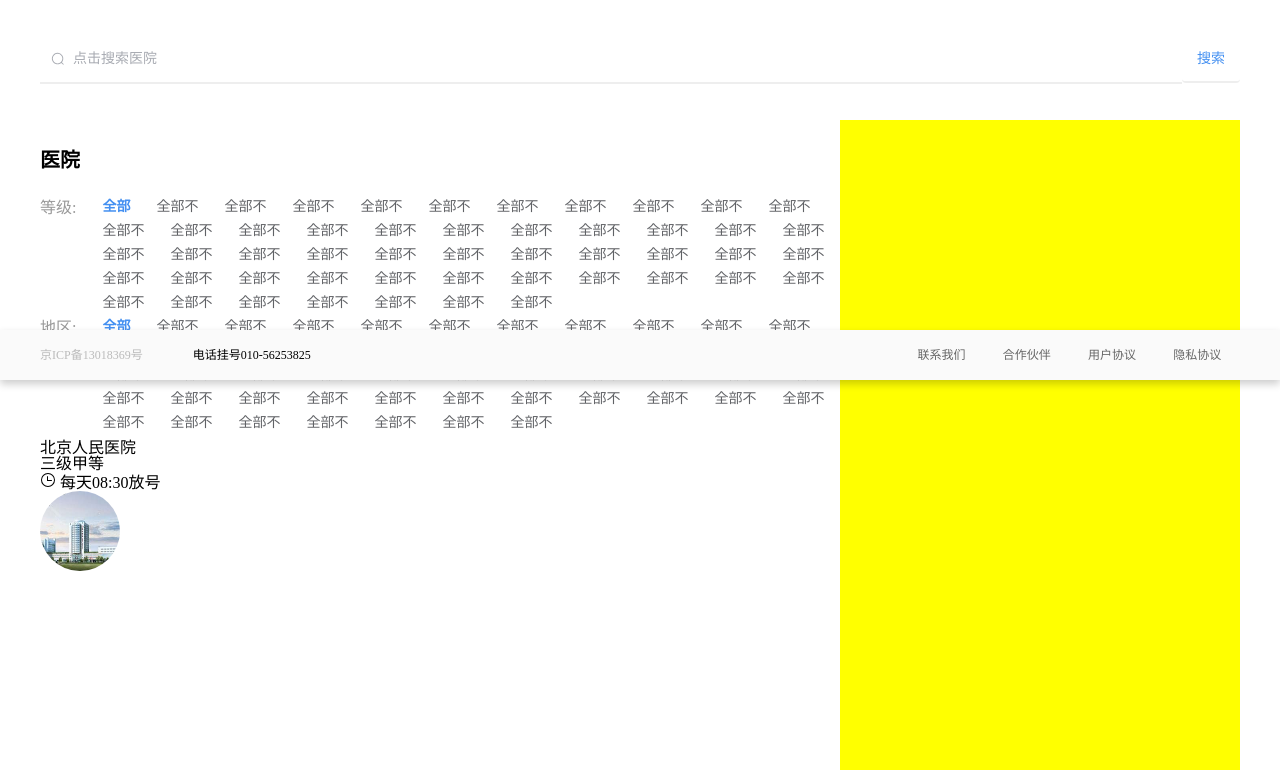
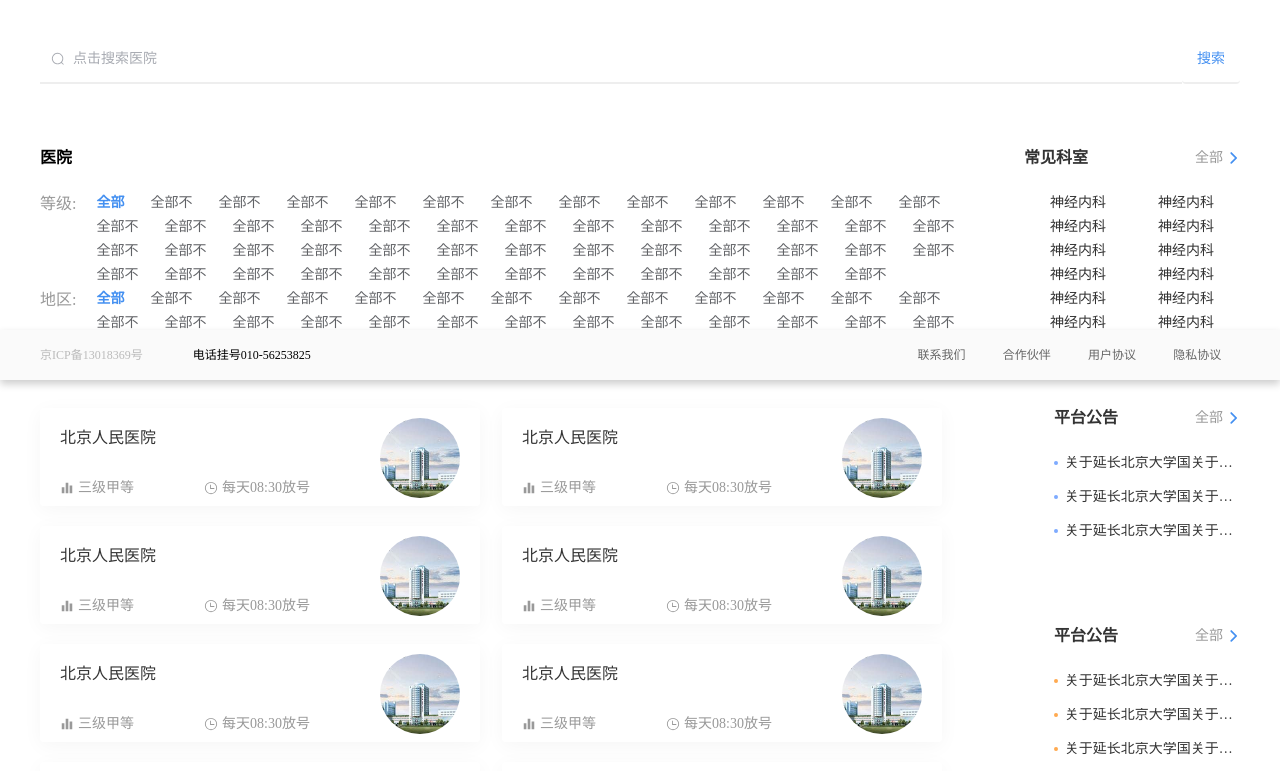
Before and after one commit to Nantoforget/syt, a Vue app: page /home in a window 1280 px wide. Shown: the part 420-1191 px from the top of the page. Built offline with nearby package versions, Linux system fonts and the light colour scheme.

Commit message:
home静态完成（有一个bug，设置内容区域的高度超过一定大小会出现横向滚动条）

```diff
--- a/components.d.ts
+++ b/components.d.ts
@@ -7,6 +7,7 @@
 
 declare module 'vue' {
   export interface GlobalComponents {
+    ElAffix: typeof import('element-plus/es')['ElAffix']
     ElAutocomplete: typeof import('element-plus/es')['ElAutocomplete']
     ElButton: typeof import('element-plus/es')['ElButton']
     ElCarousel: typeof import('element-plus/es')['ElCarousel']
--- a/src/App.vue
+++ b/src/App.vue
@@ -12,11 +12,12 @@
 
 <style scoped lang="scss">
 .app {
-  width: 100%;
   .main {
     width: 1200px;
-    padding: 70px 0 50px 0;
-    margin: 0 auto;
+    min-height: 800px;
+    margin: 70px auto;
+    box-sizing: content-box;
+    padding-bottom: 70px;
   }
 }
 </style>
--- a/src/components/HospoitalTop/index.vue
+++ b/src/components/HospoitalTop/index.vue
@@ -13,8 +13,8 @@
         </el-input>
       </div>
       <div class="top-right">
-        <div class="help">帮助中心</div>
-        <div class="login">登录/注册</div>
+        <div class="help my-link">帮助中心</div>
+        <div class="login my-link">登录/注册</div>
       </div>
     </div>
   </div>
--- /dev/null
+++ b/src/pages/Home/components/Carousel.vue
@@ -0,0 +1,25 @@
+<template>
+  <el-carousel height="350px" :interval="5000" arrow="hover">
+    <el-carousel-item v-for="item in 4" :key="item">
+      <img
+        src="http://syt.atguigu.cn/_nuxt/img/web-banner1.b91d1a1.png"
+        alt=""
+      />
+    </el-carousel-item>
+  </el-carousel>
+</template>
+
+<script setup lang="ts"></script>
+
+<script lang="ts">
+export default {
+  name: "Carousel"
+};
+</script>
+
+<style scoped lang="scss">
+img {
+  width: 100%;
+  height: 350px;
+}
+</style>
--- a/src/pages/Home/components/HospitalList.vue
+++ b/src/pages/Home/components/HospitalList.vue
@@ -17,11 +17,14 @@
     </div>
   </div>
   <div class="bottom">
-    <div class="card">
+    <div class="card" v-for="item in 10">
       <div class="info">
         <div class="hospital-title">北京人民医院</div>
         <div class="bottom-container">
-          <div class="icon-wrapper">三级甲等</div>
+          <div class="icon-wrapper">
+            <el-icon><Histogram /></el-icon>
+            三级甲等
+          </div>
           <div class="icon-wrapper">
             <el-icon><Clock /></el-icon>
             每天08:30放号
@@ -39,7 +42,7 @@
 </template>
 
 <script setup lang="ts">
-import { Clock } from "@element-plus/icons-vue";
+import { Clock, Histogram } from "@element-plus/icons-vue";
 </script>
 
 <script lang="ts">
@@ -50,21 +53,38 @@
 
 <style scoped lang="scss">
 .top {
+  width: 100%;
+  box-sizing: border-box;
   .text {
-    font-size: 20px;
+    font-size: 16px;
     font-weight: bold;
     margin: 30px 0;
+    font-family:
+      Helvetica Neue,
+      Helvetica,
+      Arial,
+      PingFang SC,
+      Hiragino Sans GB,
+      Heiti SC,
+      Microsoft YaHei,
+      WenQuanYi Micro Hei,
+      sans-serif;
   }
   .check {
     display: flex;
     justify-content: space-between;
     flex-wrap: wrap;
     color: #999;
+    .title {
+      margin-right: 20px;
+    }
     .list {
       flex: 1;
       color: #666 !important;
+      flex-wrap: wrap;
+      margin-right: -26px;
       :deep(.el-link) {
-        margin: 0 0 10px 26px;
+        margin: 0 26px 10px 0;
       }
       .checked {
         color: #4490f1;
@@ -74,7 +94,42 @@
   }
 }
 .bottom {
+  display: grid;
+  grid-template-columns: 1fr 1fr;
+  box-sizing: border-box;
   .card {
+    width: 440px;
+    height: 98px;
+    display: grid;
+    grid-template-columns: auto 100px;
+    align-items: center;
+    box-shadow: 0 4px 20px 0 rgba(0, 0, 0, 0.04);
+    margin-top: 20px;
+    border-radius: 4px;
+    transition: all 0.3s ease;
+    .info {
+      display: grid;
+      grid-template-rows: 60px 40px;
+      align-items: center;
+      margin-left: 20px;
+      .hospital-title {
+        color: #333;
+        font-size: 16px;
+      }
+      .bottom-container {
+        display: grid;
+        grid-template-columns: auto auto;
+        font-size: 14px;
+        color: #999;
+        .icon-wrapper {
+          display: flex;
+          align-items: center;
+          :deep(.el-icon) {
+            margin-right: 4px;
+          }
+        }
+      }
+    }
     .img {
       width: 80px;
       height: 80px;
@@ -85,5 +140,20 @@
       }
     }
   }
+  .card:hover {
+    box-shadow: 0 10px 20px 0 rgba(0, 0, 0, 0.1);
+    .hospital-title {
+      font-weight: bold;
+    }
+    .img {
+      width: 85px;
+      height: 85px;
+      img {
+        width: 100%;
+        height: 100%;
+        border-radius: 50%;
+      }
+    }
+  }
 }
 </style>
--- /dev/null
+++ b/src/pages/Home/components/HospitalRight.vue
@@ -0,0 +1,178 @@
+<template>
+  <!--  <el-affix target=".right" :offset="100">-->
+  <div class="common-dept">
+    <div class="title">
+      <div class="text">常见科室</div>
+
+      <div class="all">
+        全部
+        <el-icon><ArrowRightBold /></el-icon>
+      </div>
+    </div>
+    <div class="dept-list">
+      <div class="dept-list__item" v-for="item in 12">神经内科</div>
+    </div>
+  </div>
+  <div class="space">
+    <div class="title">
+      <div class="text">平台公告</div>
+      <div class="all">
+        全部
+        <el-icon><ArrowRightBold /></el-icon>
+      </div>
+    </div>
+    <div class="space-list">
+      <div class="notice-wrapper">
+        <div class="point"></div>
+        <span>关于延长北京大学国关于延长北京大学国</span>
+      </div>
+      <div class="notice-wrapper">
+        <div class="point"></div>
+        <span>关于延长北京大学国关于延长北京大学国</span>
+      </div>
+      <div class="notice-wrapper">
+        <div class="point"></div>
+        <span>关于延长北京大学国关于延长北京大学国</span>
+      </div>
+    </div>
+  </div>
+  <div class="space suspend-notice-list">
+    <div class="title">
+      <div class="text">平台公告</div>
+      <div class="all">
+        全部
+        <el-icon><ArrowRightBold /></el-icon>
+      </div>
+    </div>
+    <div class="space-list">
+      <div class="notice-wrapper">
+        <div class="point"></div>
+        <span>关于延长北京大学国关于延长北京大学国</span>
+      </div>
+      <div class="notice-wrapper">
+        <div class="point"></div>
+        <span>关于延长北京大学国关于延长北京大学国</span>
+      </div>
+      <div class="notice-wrapper">
+        <div class="point"></div>
+        <span>关于延长北京大学国关于延长北京大学国</span>
+      </div>
+    </div>
+  </div>
+  <!--  </el-affix>-->
+</template>
+
+<script setup lang="ts">
+import { ArrowRightBold } from "@element-plus/icons-vue";
+</script>
+
+<script lang="ts">
+export default {
+  name: "HospitalRight"
+};
+</script>
+
+<style scoped lang="scss">
+:deep(.el-affix) {
+  transition: all 0.3s ease;
+}
+$myBg: #7eabff;
+.common-dept {
+  max-width: 100%;
+  overflow: hidden;
+  .dept-list {
+    width: 100%;
+    margin-top: 20px;
+    display: grid;
+    grid-template-columns: 1fr 1fr;
+    align-items: center;
+    justify-items: center;
+    .dept-list__item {
+      margin-top: 10px;
+      color: #333;
+      font-size: 14px;
+      cursor: pointer;
+    }
+    .dept-list__item:hover {
+      color: #7eabff;
+    }
+  }
+}
+.space {
+  margin: 50px 0 0 30px;
+  max-width: 100%;
+  overflow: hidden;
+  .space-list {
+    color: #333;
+    font-size: 14px;
+    margin-top: 20px;
+    .notice-wrapper {
+      display: flex;
+      align-items: center;
+      .point {
+        width: 4px;
+        height: 4px;
+        border-radius: 50%;
+        background: $myBg;
+        margin-right: 7px;
+      }
+      span {
+        display: block;
+        user-select: none;
+        overflow: hidden;
+        text-overflow: ellipsis;
+        white-space: nowrap;
+        -webkit-line-clamp: 1;
+        -webkit-box-orient: vertical;
+        word-break: break-all;
+        width: 100%;
+        margin: 10px 0;
+      }
+      span:hover {
+        color: #7eabff;
+      }
+    }
+  }
+}
+.suspend-notice-list {
+  $myBg: #ffaa51;
+  .point {
+    background: $myBg !important;
+  }
+}
+//公用的title样式
+.title {
+  display: flex;
+  align-items: center;
+  justify-content: space-between;
+  margin: 30px 0 0 0;
+  .text {
+    color: #333;
+    font-size: 16px;
+    font-weight: bold;
+    font-family:
+      Helvetica Neue,
+      Helvetica,
+      Arial,
+      PingFang SC,
+      Hiragino Sans GB,
+      Heiti SC,
+      Microsoft YaHei,
+      WenQuanYi Micro Hei,
+      sans-serif;
+  }
+  .all {
+    display: flex;
+    align-items: center;
+    justify-content: center;
+    color: #999;
+    font-size: 14px;
+    user-select: none;
+    cursor: pointer;
+    :deep(.el-icon) {
+      color: #4490f1;
+      margin-left: 3px;
+    }
+  }
+}
+</style>
--- a/src/pages/Home/components/Search.vue
+++ b/src/pages/Home/components/Search.vue
@@ -33,6 +33,7 @@
   display: flex;
   align-items: center;
   justify-content: center;
+
   .el-input__icon {
     height: 100%;
   }
@@ -48,7 +49,7 @@
     border: none;
   }
   :deep(.el-button) {
-    height: 45px;
+    height: 47px;
     color: #4490f1;
     border: none;
     border-bottom: 2px solid #eee;
--- a/src/pages/Home/index.vue
+++ b/src/pages/Home/index.vue
@@ -1,19 +1,16 @@
 <template>
   <div class="home">
-    <el-carousel height="350px" :interval="5000" arrow="hover">
-      <el-carousel-item v-for="item in 4" :key="item">
-        <img
-          src="http://syt.atguigu.cn/_nuxt/img/web-banner1.b91d1a1.png"
-          alt=""
-        />
-      </el-carousel-item>
-    </el-carousel>
-    <Search></Search>
+    <div class="carousel">
+      <Carousel />
+    </div>
+    <Search />
     <div class="hospital">
       <div class="left">
         <HospitalList />
       </div>
-      <div class="right"></div>
+      <div class="right">
+        <HospitalRight />
+      </div>
     </div>
   </div>
 </template>
@@ -21,6 +18,8 @@
 <script setup lang="ts">
 import Search from "@/pages/Home/components/Search.vue";
 import HospitalList from "@/pages/Home/components/HospitalList.vue";
+import HospitalRight from "@/pages/Home/components/HospitalRight.vue";
+import Carousel from "@/pages/Home/components/Carousel.vue";
 </script>
 
 <script lang="ts">
@@ -31,24 +30,20 @@
 
 <style scoped lang="scss">
 .home {
-  img {
+  width: 1200px;
+  .carousel {
     width: 100%;
-    height: 350px;
   }
   .hospital {
     width: 100%;
-    height: 650px;
-    display: grid;
-    grid-template-columns: 1fr 1fr;
+    display: flex;
+    box-sizing: border-box;
     .left {
-      width: 800px;
-      height: 100%;
-      //background: #000;
+      width: 77%;
+      margin-right: 5%;
     }
     .right {
-      width: 400px;
-      height: 100%;
-      background: yellow;
+      width: 18%;
     }
   }
 }
--- a/src/style/reset.scss
+++ b/src/style/reset.scss
@@ -4,6 +4,10 @@
   box-sizing: border-box;
 
   outline: none;
+}
+html{
+  width: 100vw;
+  height: 100vh;
 }
 
 html,
@@ -180,3 +184,9 @@
   font-family: monospace, monospace;
   font-size: 1em;
 }
+.my-link{
+  cursor: pointer;
+}
+.my-link:hover{
+  color:#7eabff;
+}
```
